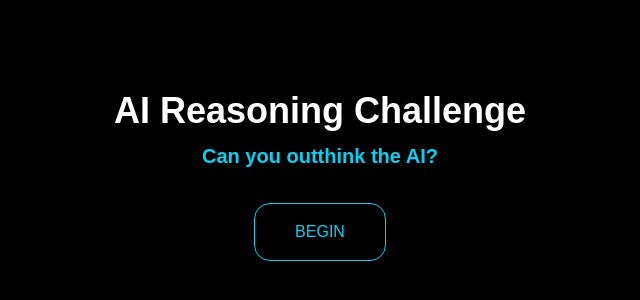
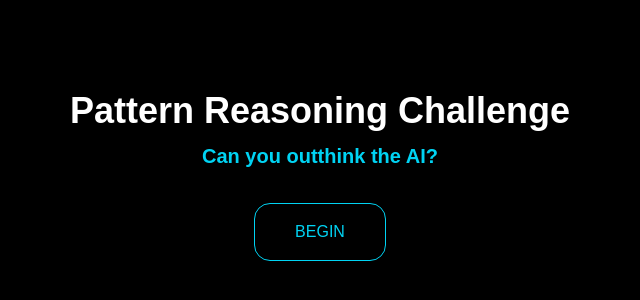
Before and after one commit to JiyeSun/compexp, a Next.js app: page / in a window 1280 px wide. Shown: the part 224-524 px from the top of the page, without its empty margins (320-960 px from the left). Built offline with nearby package versions, Linux system fonts and the light colour scheme.

Commit message:
Change title from 'AI Reasoning Challenge' to 'Pattern Reasoning Challenge'

```diff
--- a/app/page.tsx
+++ b/app/page.tsx
@@ -151,7 +151,7 @@ export default function Home() {
       <div className="min-h-screen bg-black flex items-center justify-center">
         <div className="text-white text-center">
           <h1 className="text-4xl font-bold mb-8">
-            AI Reasoning Challenge
+            Pattern Reasoning Challenge
             <br />
             <span className="text-cyan-400 text-xl">
               Can you outthink the AI?
```
